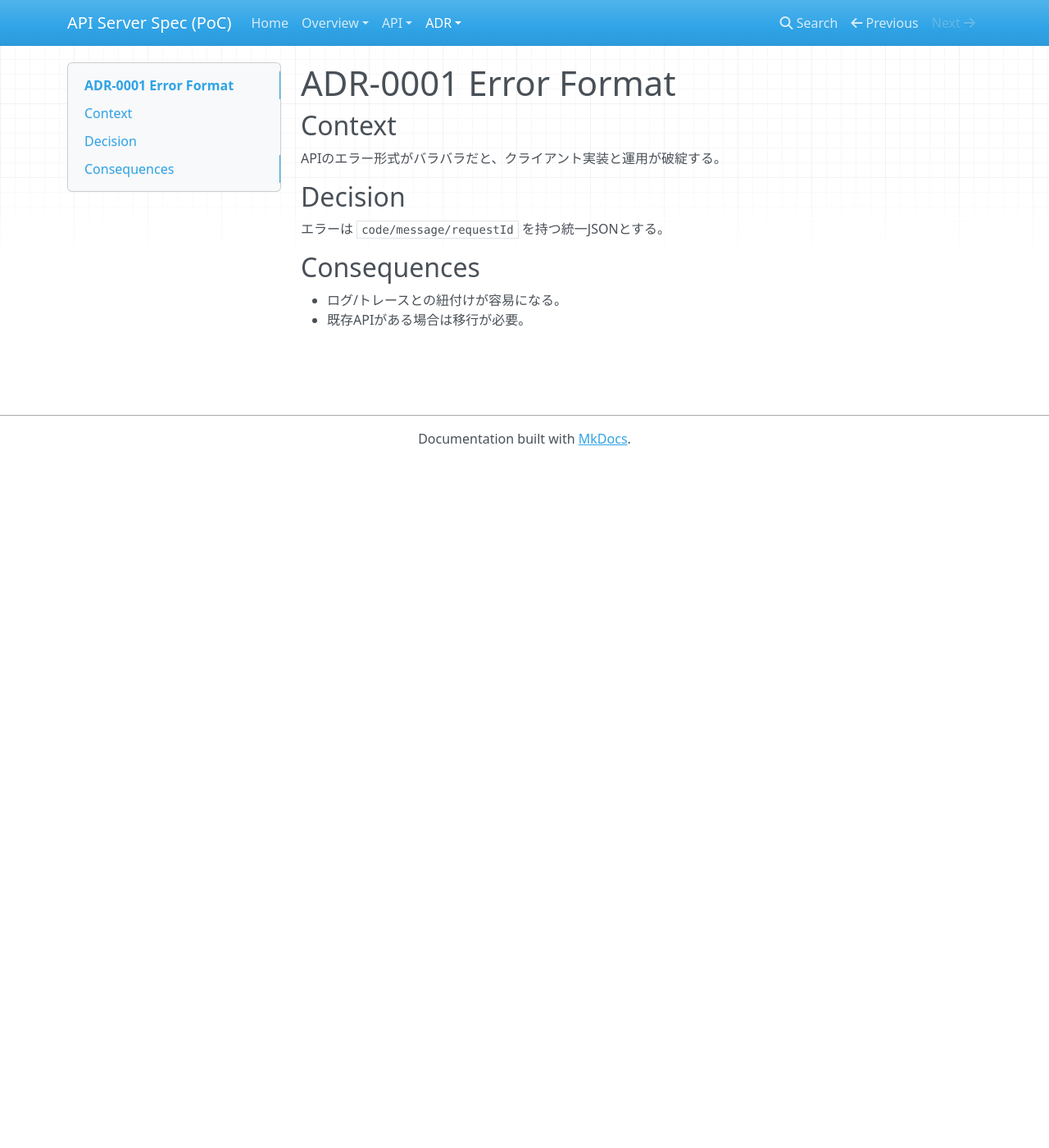
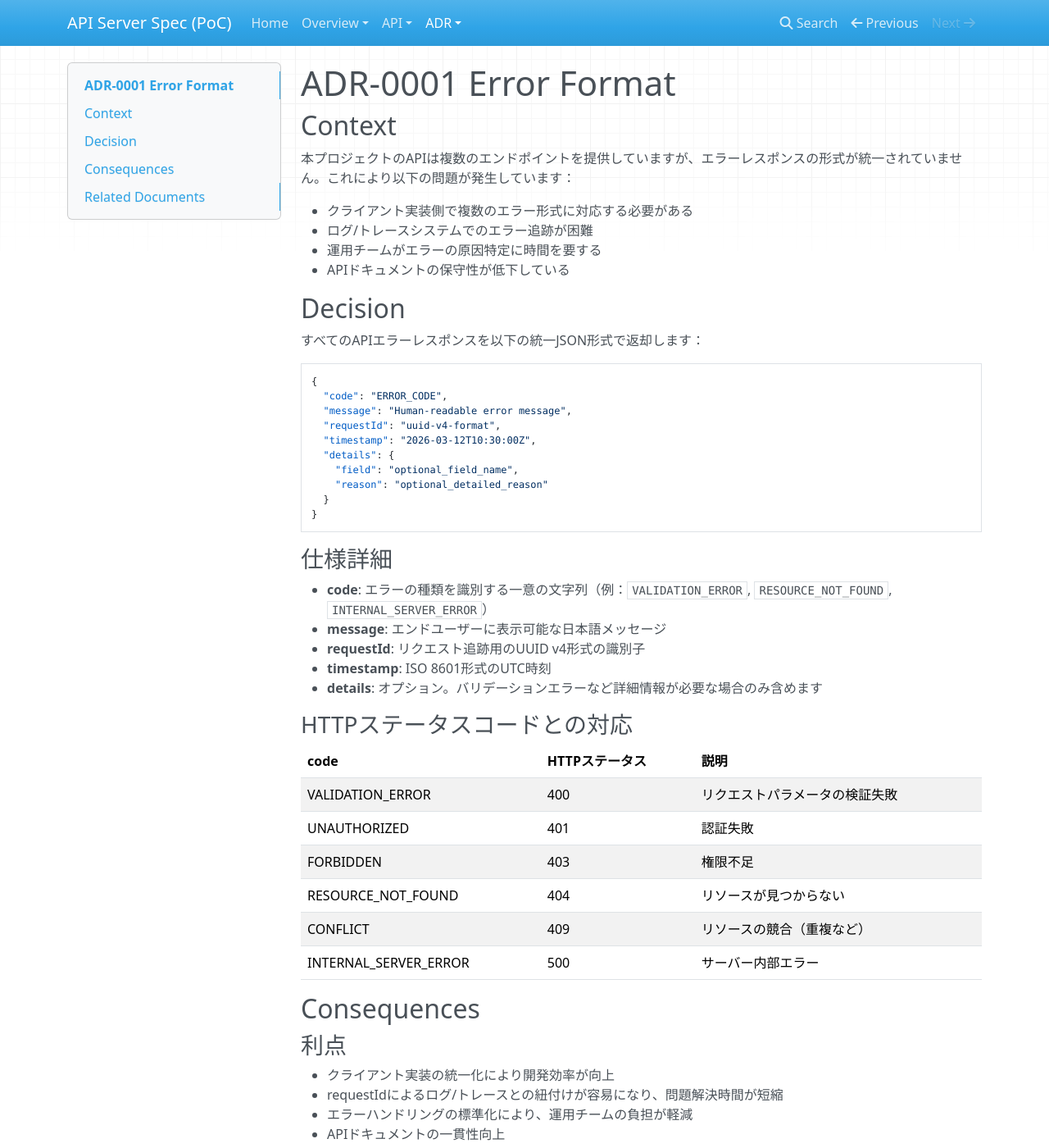
Before and after one commit to fujioka-a/kiro-mkdocs, an MkDocs documentation site: the page built from docs/30_adr/adr-0001-error-format.md, in a window 1280 px wide and 1400 px high. Shown: the whole window at 82% size. Built offline with MkDocs 1.6.1, drawn with Linux system fonts in a browser that asks for light colours; nearby versions of some CDN libraries; some of the changed text lies outside the part shown.

Commit message:
docs: update error format documentation and remove obsolete test document

````diff
--- a/docs/30_adr/adr-0001-error-format.md
+++ b/docs/30_adr/adr-0001-error-format.md
@@ -9,13 +9,65 @@ last_reviewed: 2026-02-23
 
 ## Context
 
-APIのエラー形式がバラバラだと、クライアント実装と運用が破綻する。
+本プロジェクトのAPIは複数のエンドポイントを提供していますが、エラーレスポンスの形式が統一されていません。これにより以下の問題が発生しています：
+
+- クライアント実装側で複数のエラー形式に対応する必要がある
+- ログ/トレースシステムでのエラー追跡が困難
+- 運用チームがエラーの原因特定に時間を要する
+- APIドキュメントの保守性が低下している
 
 ## Decision
 
-エラーは `code/message/requestId` を持つ統一JSONとする。
+すべてのAPIエラーレスポンスを以下の統一JSON形式で返却します：
+
+```json
+{
+  "code": "ERROR_CODE",
+  "message": "Human-readable error message",
+  "requestId": "uuid-v4-format",
+  "timestamp": "2026-03-12T10:30:00Z",
+  "details": {
+    "field": "optional_field_name",
+    "reason": "optional_detailed_reason"
+  }
+}
+```
+
+### 仕様詳細
+
+- **code**: エラーの種類を識別する一意の文字列（例：`VALIDATION_ERROR`, `RESOURCE_NOT_FOUND`, `INTERNAL_SERVER_ERROR`）
+- **message**: エンドユーザーに表示可能な日本語メッセージ
+- **requestId**: リクエスト追跡用のUUID v4形式の識別子
+- **timestamp**: ISO 8601形式のUTC時刻
+- **details**: オプション。バリデーションエラーなど詳細情報が必要な場合のみ含めます
+
+### HTTPステータスコードとの対応
+
+| code | HTTPステータス | 説明 |
+|------|---------------|------|
+| VALIDATION_ERROR | 400 | リクエストパラメータの検証失敗 |
+| UNAUTHORIZED | 401 | 認証失敗 |
+| FORBIDDEN | 403 | 権限不足 |
+| RESOURCE_NOT_FOUND | 404 | リソースが見つからない |
+| CONFLICT | 409 | リソースの競合（重複など） |
+| INTERNAL_SERVER_ERROR | 500 | サーバー内部エラー |
 
 ## Consequences
 
-- ログ/トレースとの紐付けが容易になる。
-- 既存APIがある場合は移行が必要。
+### 利点
+
+- クライアント実装の統一化により開発効率が向上
+- requestIdによるログ/トレースとの紐付けが容易になり、問題解決時間が短縮
+- エラーハンドリングの標準化により、運用チームの負担が軽減
+- APIドキュメントの一貫性向上
+
+### 課題と対応
+
+- **既存API対応**: 既存のエラー形式を使用しているエンドポイントについては、段階的に新形式へ移行する必要があります。移行期間中は両形式をサポートします。
+- **実装コスト**: すべてのエラーハンドリング箇所で新形式への対応が必要です。
+- **ドキュメント更新**: APIドキュメント（`docs/10_api/errors.md`）を更新し、エラーコード一覧と対応方法を明記します。
+
+## Related Documents
+
+- `docs/10_api/errors.md` - エラーコード詳細仕様
+- `docs/00_overview/api-boundary.md` - API設計原則
````
Also changed, not shown: docs/00_overview/api-boundary.md (+4 -1 lines), docs/00_overview/auth.md (+2 -2 lines), docs/10_api/errors.md (+17 -6 lines), docs/test_precommit.md (deleted, +0 -10 lines).
